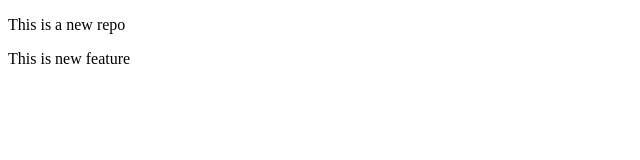
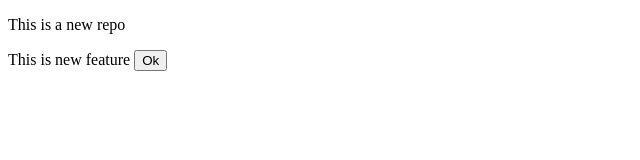
Before and after one commit to MeetPatel3366/localrepo, a plain HTML site: page index.html in a window 1280 px wide. Shown: the full height of the page, 0-640 px from the left. Drawn offline with Linux system fonts and the light colour scheme.

Commit message:
Add Button

```diff
--- a/index.html
+++ b/index.html
@@ -8,6 +8,6 @@
 </head>
 <body>
     <p>This is a new repo</p>
-    <p>This is new feature</p>
+    <p>This is new feature <button>Ok</button> </p>
 </body>
 </html>
```
